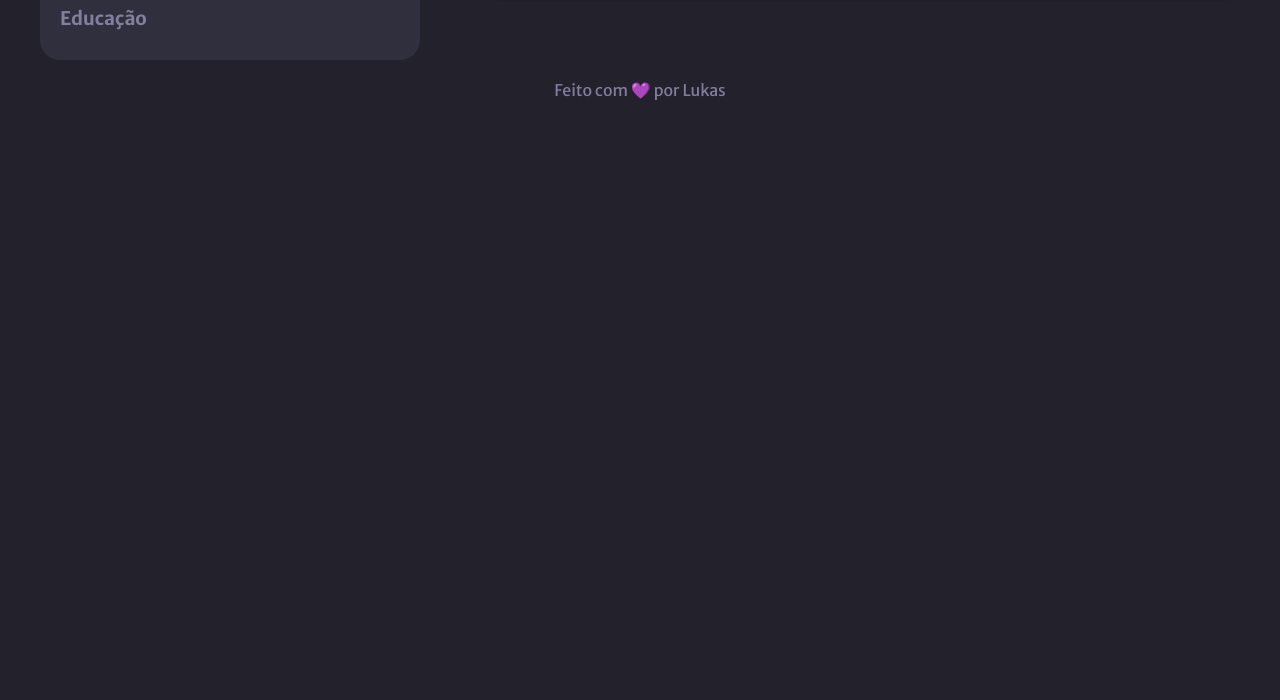
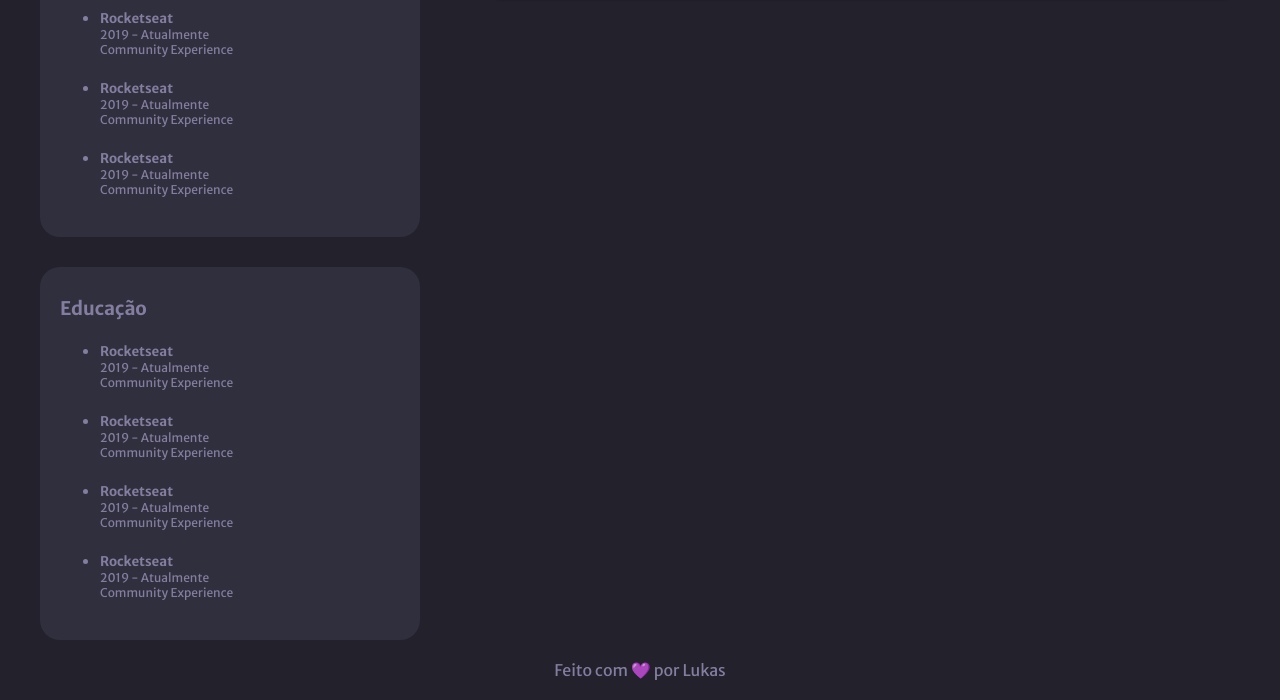
Before and after one commit to LukasSilva05/my-portfilorio-rocketseat, a plain HTML site: page index.html in a window 1280 px wide. Shown: the part 1111-1811 px from the top of the page. Before the commit the page ends 1231 px from the top, so only its background shows below. Drawn offline with Linux system fonts and the light colour scheme.

Commit message:
third push

```diff
--- a/index.html
+++ b/index.html
@@ -70,9 +70,53 @@
             </div>
             <div class="experiences">
                 <h3>Experiências</h3>
+                <ul>
+                    <li>
+                        <h5>Rocketseat</h5>
+                        <p>2019 - Atualmente</p>
+                        <p>Community Experience</p>
+                    </li>
+                    <li>
+                        <h5>Rocketseat</h5>
+                        <p>2019 - Atualmente</p>
+                        <p>Community Experience</p>
+                    </li>
+                    <li>
+                        <h5>Rocketseat</h5>
+                        <p>2019 - Atualmente</p>
+                        <p>Community Experience</p>
+                    </li>
+                    <li>
+                        <h5>Rocketseat</h5>
+                        <p>2019 - Atualmente</p>
+                        <p>Community Experience</p>
+                    </li>
+                </ul>
             </div>
             <div class="educations">
                 <h3>Educação</h3>
+                <ul>
+                    <li>
+                        <h5>Rocketseat</h5>
+                        <p>2019 - Atualmente</p>
+                        <p>Community Experience</p>
+                    </li>
+                    <li>
+                        <h5>Rocketseat</h5>
+                        <p>2019 - Atualmente</p>
+                        <p>Community Experience</p>
+                    </li>
+                    <li>
+                        <h5>Rocketseat</h5>
+                        <p>2019 - Atualmente</p>
+                        <p>Community Experience</p>
+                    </li>
+                    <li>
+                        <h5>Rocketseat</h5>
+                        <p>2019 - Atualmente</p>
+                        <p>Community Experience</p>
+                    </li>
+                </ul>
             </div>
         </div>
         <div class="projects-and-posts">
--- a/style.css
+++ b/style.css
@@ -120,11 +120,39 @@
     margin-bottom: 30px;
 }
 
+.experiences ul {
+    margin: 20px 40px 10px;
+    display: flex;
+    flex-direction: column;
+    gap: 20px;
+}
+
+.experiences ul li p {
+    font-size: 12px;
+    font-weight: 300;
+}
+
 .educations {
     padding: 30px 20px;
     background: var(--bg-cards);
     border-radius: 20px;
 }
+
+.educations ul {
+    margin: 20px 40px 10px;
+    display: flex;
+    flex-direction: column;
+    gap: 20px;
+}
+
+.educations ul li p {
+    font-size: 12px;
+    font-weight: 300;
+}
+
+
+
+
 
 /* PROJETOS E POSTS */
 
@@ -267,6 +295,7 @@
     font-size: 14px;
     margin-bottom: 28px;
 }
+
 .post-info p {
     margin-bottom: 10px;
 }
```
